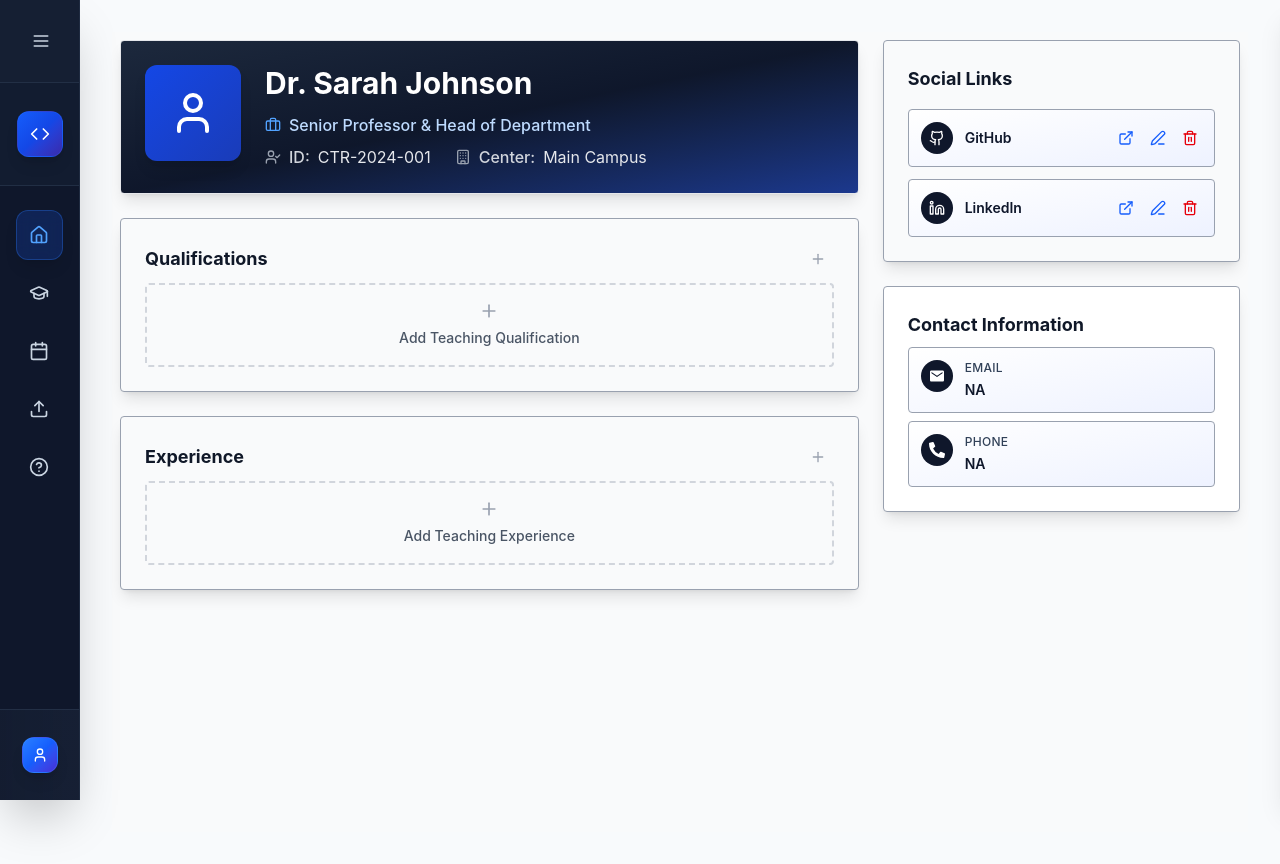
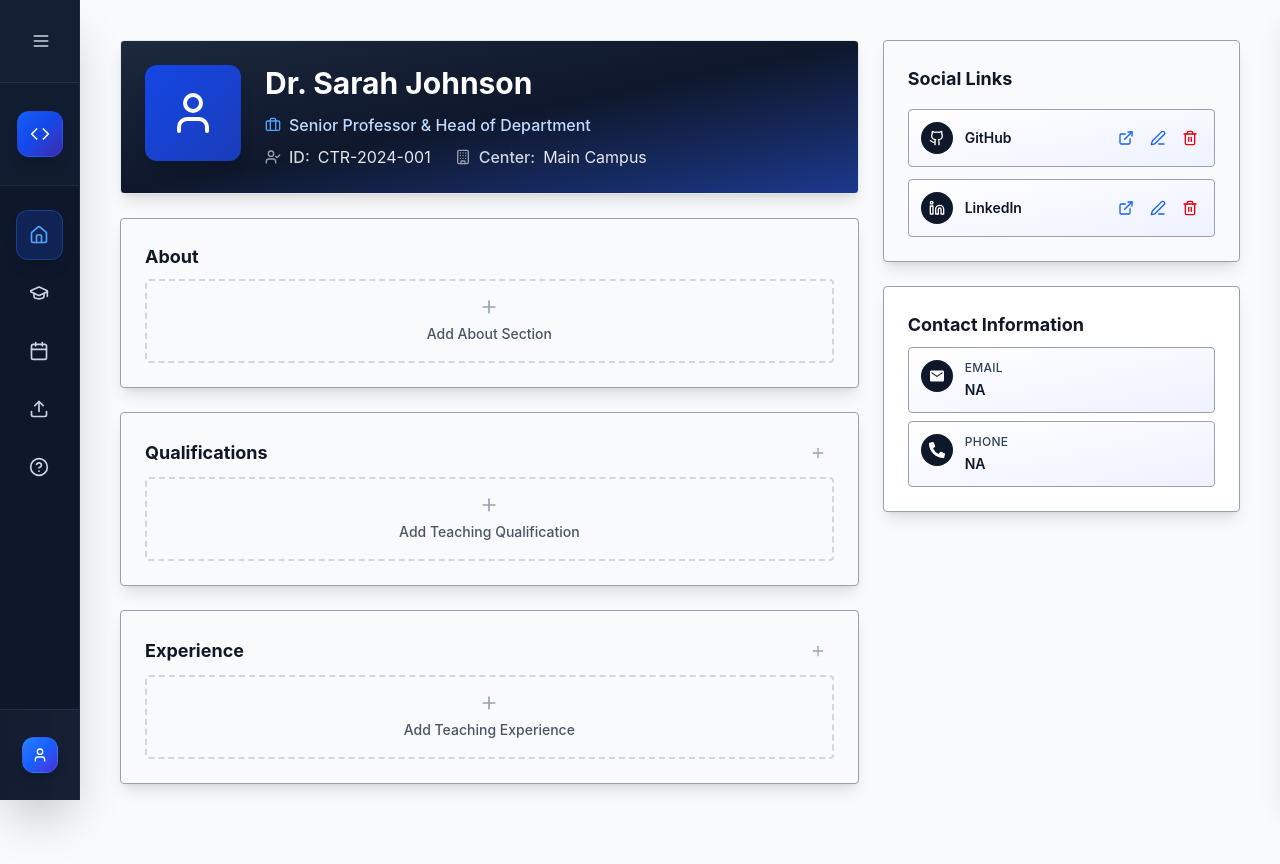
Before and after one commit to PW-IOI-Tech/pwioi-club-frontend, a Next.js app: page /dashboard/teacher/profile in a window 1280 px wide. Built offline with nearby package versions, Linux system fonts and the light colour scheme.

Commit message:
About Builder Component Added

```diff
--- /dev/null
+++ b/src/app/dashboard/teacher/profile/Components/About.tsx
@@ -0,0 +1,111 @@
+import { useState } from "react";
+import { Plus, Edit3, Check, X } from "lucide-react";
+
+const About: React.FC = () => {
+  const [aboutText, setAboutText] = useState<string>("");
+  const [isEditing, setIsEditing] = useState<boolean>(false);
+  const [editText, setEditText] = useState<string>("");
+  const [hasContent, setHasContent] = useState<boolean>(false);
+
+  const handleStartEditing = () => {
+    setEditText(aboutText);
+    setIsEditing(true);
+  };
+
+  const handleSave = () => {
+    setAboutText(editText.trim());
+    setHasContent(editText.trim().length > 0);
+    setIsEditing(false);
+  };
+
+  const handleCancel = () => {
+    setEditText(aboutText);
+    setIsEditing(false);
+  };
+
+  const handleAddAbout = () => {
+    setEditText("");
+    setIsEditing(true);
+  };
+
+  return (
+    <div className="bg-gray-50 rounded-sm shadow-lg border border-gray-400 p-6">
+      <div className="flex items-center justify-between mb-2">
+        <h3 className="text-lg font-bold text-gray-900">About</h3>
+        {hasContent && !isEditing && (
+          <button
+            onClick={handleStartEditing}
+            className="p-2 text-gray-400 hover:text-blue-700 hover:bg-blue-50 rounded-sm cursor-pointer"
+          >
+            <Edit3 className="w-4 h-4" />
+          </button>
+        )}
+      </div>
+
+      <div className="space-y-4">
+        {isEditing ? (
+          <div className="space-y-4">
+            <div>
+              <label className="block text-sm font-semibold text-slate-900 mb-2">
+                Tell us about yourself
+              </label>
+              <textarea
+                value={editText}
+                onChange={(e) => setEditText(e.target.value)}
+                placeholder="Write a brief description about yourself, your teaching philosophy, experience, and what makes you unique as an educator..."
+                rows={8}
+                className="w-full p-3 border border-gray-400 rounded-sm focus:ring-2 focus:ring-slate-900 focus:border-slate-900 resize-none text-sm"
+              />
+              <p className="text-xs text-gray-500 mt-1">
+                {editText.length} characters
+              </p>
+            </div>
+
+            <div className="flex space-x-3">
+              <button
+                onClick={handleCancel}
+                className="flex items-center px-4 py-2 border border-gray-400 rounded-sm text-gray-700 hover:bg-gray-50 transition-all cursor-pointer text-sm"
+              >
+                <X className="w-4 h-4 mr-2" />
+                Cancel
+              </button>
+              <button
+                onClick={handleSave}
+                className="flex items-center px-4 py-2 bg-slate-900 text-white rounded-sm hover:bg-slate-700 transition-all cursor-pointer duration-200 ease-in-out text-sm"
+              >
+                <Check className="w-4 h-4 mr-2" />
+                Save About
+              </button>
+            </div>
+          </div>
+        ) : hasContent ? (
+          <div className="p-4 bg-gradient-to-br from-white to-indigo-50 rounded-sm border border-gray-400 hover:shadow-md hover:border-blue-800">
+            <div className="flex items-start space-x-4">
+              <div className="flex-1">
+                <div className="flex items-start justify-between">
+                  <div className="flex-1 pr-4">
+                    <p className="text-sm text-slate-700 leading-relaxed whitespace-pre-wrap">
+                      {aboutText}
+                    </p>
+                  </div>
+                </div>
+              </div>
+            </div>
+          </div>
+        ) : (
+          <button
+            onClick={handleAddAbout}
+            className="w-full p-4 border-2 border-dashed border-gray-300 rounded-sm text-center hover:border-blue-500 hover:bg-blue-50 transition-all group cursor-pointer"
+          >
+            <Plus className="w-5 h-5 text-gray-400 group-hover:text-blue-600 mx-auto mb-1" />
+            <span className="text-sm text-gray-600 group-hover:text-blue-600 font-medium">
+              Add About Section
+            </span>
+          </button>
+        )}
+      </div>
+    </div>
+  );
+};
+
+export default About;
--- a/src/app/dashboard/teacher/profile/TeacherProfileBuilder.tsx
+++ b/src/app/dashboard/teacher/profile/TeacherProfileBuilder.tsx
@@ -5,6 +5,7 @@ import ContactCard from "./Components/ContactCard";
 import SocialLinksCard from "./Components/SocialLinksCard";
 import Qualifications from "./Components/Qualifications";
 import Experience from "./Components/Experience";
+import About from "./Components/About";
 
 const TeacherProfileBuilder = () => {
   const [contactData, setContactData] = useState<any>(null);
@@ -15,6 +16,7 @@ const TeacherProfileBuilder = () => {
         <div className="grid grid-cols-1 lg:grid-cols-3 gap-6">
           <div className="lg:col-span-2 space-y-6">
             <ProfileHeader />
+            <About />
             <Qualifications />
             <Experience />
           </div>
```
